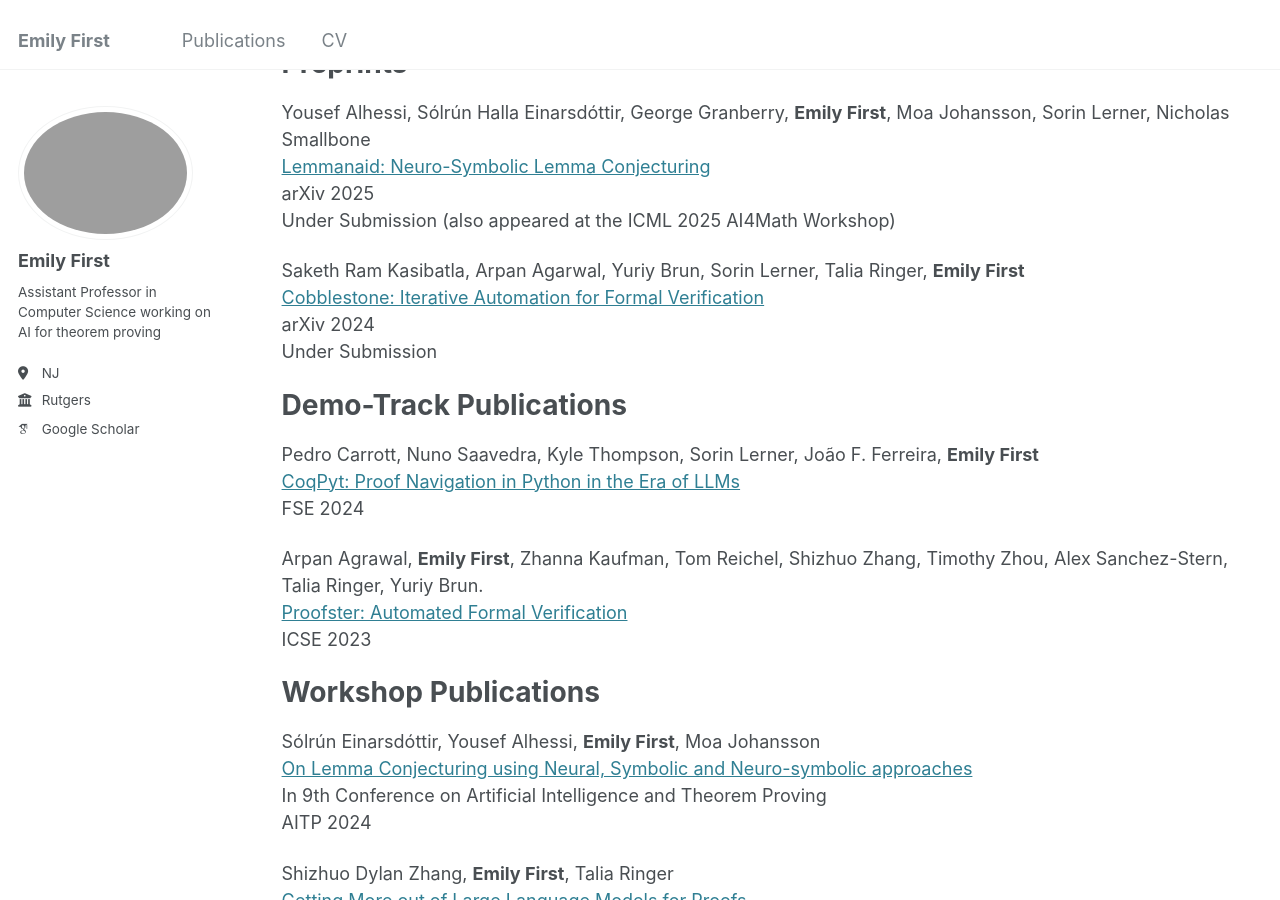
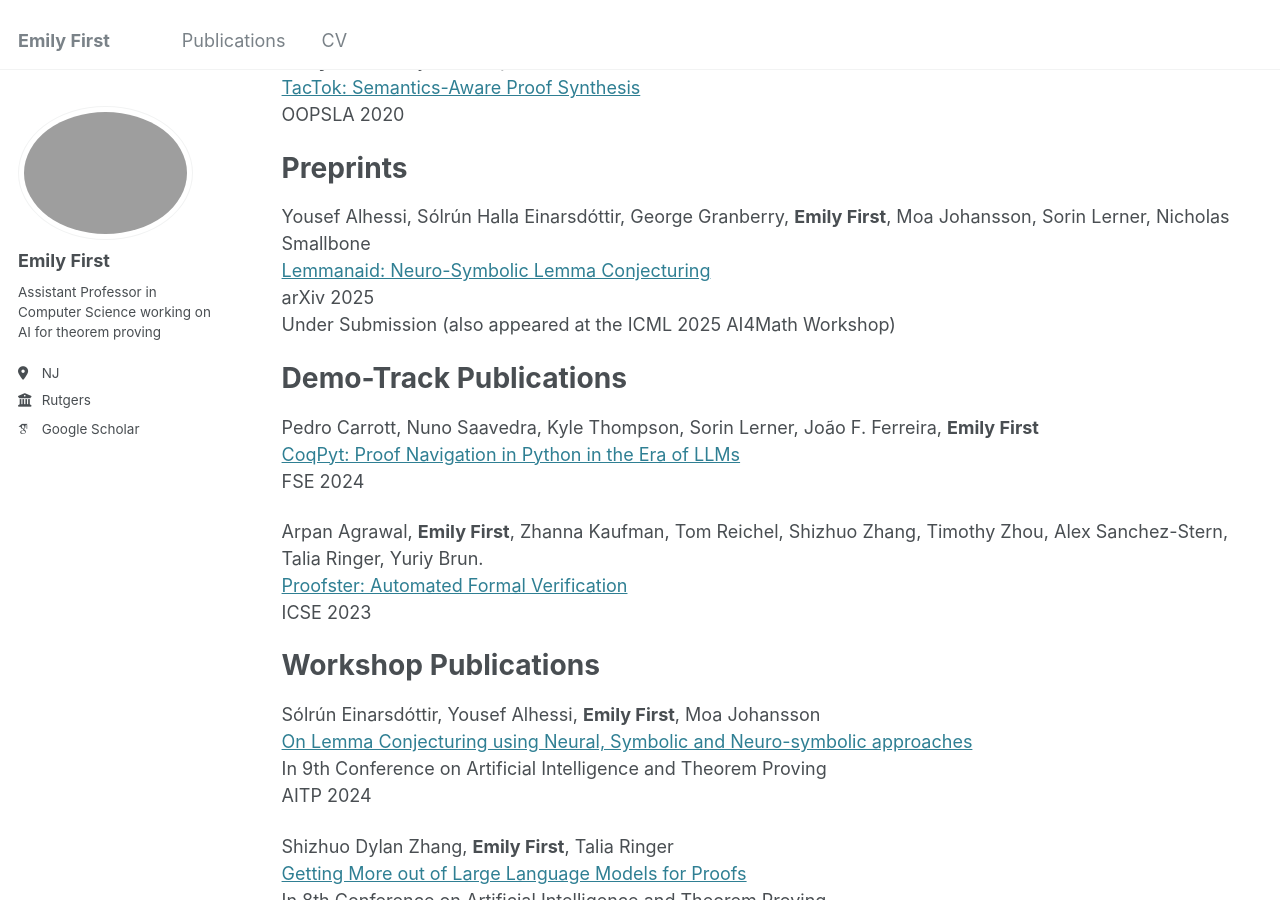
Before and after one commit to efirst/efirst.github.io, a Jekyll site: the page built from _pages/publications.md, in a window 1280 px wide and 900 px high, scrolled down 968 px. Built offline with Jekyll 4.4.1, drawn with Linux system fonts in a browser that asks for light colours; some web fonts are replaced; some of the changed text lies outside the part shown.

Commit message:
updated publications

```diff
--- a/_pages/publications.md
+++ b/_pages/publications.md
@@ -41,16 +45,10 @@ OOPSLA 2020
 
 Preprints
 ======
-
 Yousef Alhessi, Sólrún Halla Einarsdóttir, George Granberry, **Emily First**, Moa Johansson, Sorin Lerner, Nicholas Smallbone\
 [Lemmanaid: Neuro-Symbolic Lemma Conjecturing](https://arxiv.org/abs/2504.04942)\
 arXiv 2025\
 Under Submission (also appeared at the ICML 2025 AI4Math Workshop)
-
-Saketh Ram Kasibatla, Arpan Agarwal, Yuriy Brun, Sorin Lerner, Talia Ringer, **Emily First**\
-[Cobblestone: Iterative Automation for Formal Verification](https://arxiv.org/abs/2410.19940)\
-arXiv 2024\
-Under Submission
 
 Demo-Track Publications
 ======
```
Also changed, not shown: other parts of _pages/publications.md (+4 -0 lines).
